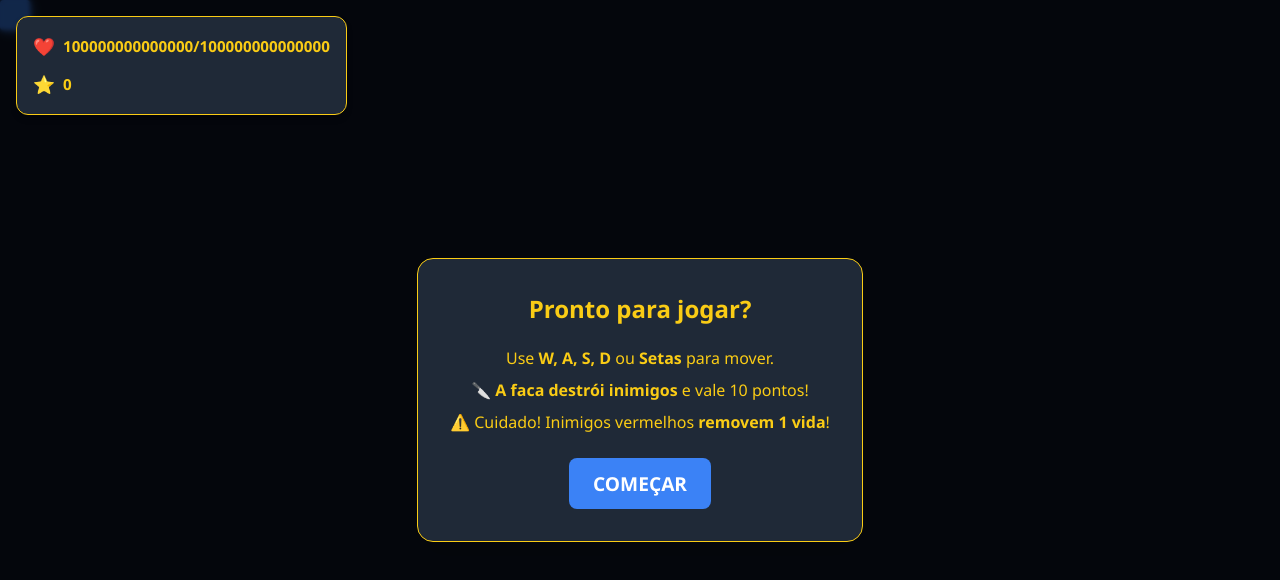
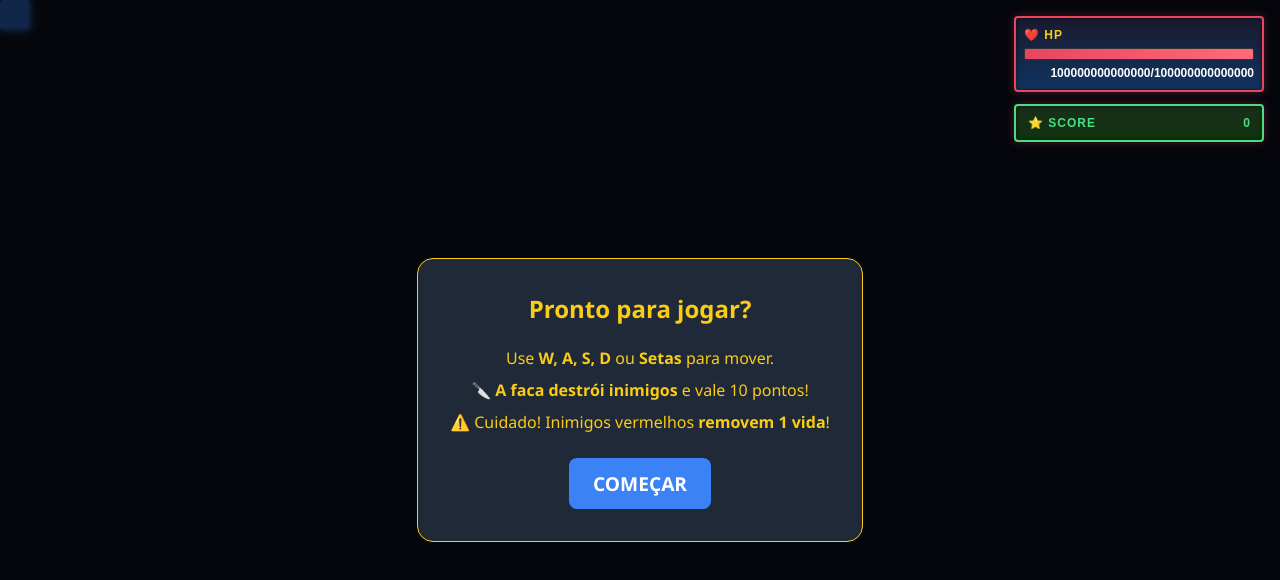
Before and after one commit to MViniciusCoffe/jogo-serverless, a React (Vite) app: page / in a window 1280 px wide. Shown: the top 580 px of the page. Built offline with nearby package versions, Linux system fonts and the light colour scheme; the HTML template or start-up script is replaced by a standard one.

Commit message:
refactor: redesign `HUD`

```diff
--- a/src/App.css
+++ b/src/App.css
@@ -30,52 +30,109 @@
   overflow: hidden;
 }
 
-/* HUD - Menu no canto superior esquerdo */
+/* HUD - Menu no canto superior direito (Terraria style) */
 .game-hud {
   position: absolute;
   top: 1rem;
-  left: 1rem;
+  right: 1rem;
   z-index: 100;
-  background: var(--bg-card);
-  padding: 1rem;
-  border-radius: 0.75rem;
-  box-shadow: 0 4px 6px -1px rgba(0, 0, 0, 0.3);
-  border: 1px solid var(--text-main);
-}
-
-.hud-content {
   display: flex;
   flex-direction: column;
   gap: 0.75rem;
-  min-width: 120px;
+  min-width: 250px;
 }
 
-.hud-stat {
-  display: flex;
-  align-items: center;
-  gap: 0.5rem;
-  font-size: 0.95rem;
+.hud-bar {
+  background: linear-gradient(180deg, #1a1a2e 0%, #0f3460 100%);
+  border: 2px solid #e94560;
+  border-radius: 4px;
+  padding: 0.5rem;
+  box-shadow:
+    0 0 10px rgba(233, 69, 96, 0.3),
+    inset 0 0 5px rgba(0, 0, 0, 0.5);
+  font-family: 'Arial', sans-serif;
+}
+
+.hud-label {
+  font-size: 0.75rem;
+  font-weight: bold;
+  color: #facc15;
+  text-transform: uppercase;
+  letter-spacing: 1px;
+  margin-bottom: 0.25rem;
+}
+
+.hud-fill {
+  width: 100%;
+  height: 12px;
+  background: #000;
+  border: 1px solid #333;
+  border-radius: 2px;
+  overflow: hidden;
+  margin-bottom: 0.25rem;
+}
+
+.hud-bar-fill {
+  height: 100%;
+  background: linear-gradient(90deg, #e94560, #ff6b7a);
+  box-shadow: 0 0 5px rgba(233, 69, 96, 0.8);
+  transition: width 0.1s ease-in-out;
+}
+
+.health-fill {
+  background: linear-gradient(90deg, #e94560, #ff6b7a);
+}
+
+.hud-value {
+  font-size: 0.75rem;
+  color: #fff;
+  text-align: right;
   font-weight: bold;
 }
 
-.hud-label {
-  font-size: 1.1rem;
+.score-bar {
+  background: linear-gradient(180deg, #1a2e1a 0%, #0f3410 100%);
+  border: 2px solid #4ade80;
+  display: flex;
+  justify-content: space-between;
+  align-items: center;
+  padding: 0.5rem 0.75rem;
 }
 
-.hud-button {
-  background: var(--player-color);
-  color: white;
-  border: none;
-  padding: 0.5rem 0.75rem;
-  border-radius: 0.5rem;
-  cursor: pointer;
-  font-size: 0.9rem;
-  font-weight: bold;
-  transition: opacity 0.2s;
+.score-bar .hud-label {
+  color: #4ade80;
+  margin-bottom: 0;
 }
 
-.hud-button:hover {
-  opacity: 0.85;
+.score-bar .hud-value {
+  text-align: left;
+  color: #4ade80;
+}
+
+.hud-pause-btn {
+  background: linear-gradient(180deg, #2563eb 0%, #1d4ed8 100%);
+  border: 2px solid #60a5fa;
+  color: white;
+  padding: 0.5rem 1rem;
+  border-radius: 4px;
+  cursor: pointer;
+  font-size: 0.8rem;
+  font-weight: bold;
+  text-transform: uppercase;
+  letter-spacing: 0.5px;
+  transition: all 0.2s;
+  box-shadow: 0 0 8px rgba(96, 165, 250, 0.4);
+}
+
+.hud-pause-btn:hover {
+  box-shadow:
+    0 0 12px rgba(96, 165, 250, 0.8),
+    inset 0 0 5px rgba(96, 165, 250, 0.3);
+  transform: translateY(-2px);
+}
+
+.hud-pause-btn:active {
+  transform: translateY(0);
 }
 
 /* Arena do Jogo */
--- a/src/components/GameHUD.jsx
+++ b/src/components/GameHUD.jsx
@@ -3,23 +3,29 @@ import React from 'react';
 export const GameHUD = ({ score, health, maxHealth, gameActive, onPause }) => {
   return (
     <div className="game-hud">
-      <div className="hud-content">
-        <div className="hud-stat">
-          <span className="hud-label">❤️</span>
-          <span>
-            {health}/{maxHealth}
-          </span>
+      <div className="hud-bar health-bar">
+        <div className="hud-label">❤️ HP</div>
+        <div className="hud-fill">
+          <div
+            className="hud-bar-fill health-fill"
+            style={{ width: `${(health / maxHealth) * 100}%` }}
+          />
         </div>
-        <div className="hud-stat">
-          <span className="hud-label">⭐</span>
-          <span>{score}</span>
+        <div className="hud-value">
+          {Math.floor(health)}/{maxHealth}
         </div>
-        {gameActive && (
-          <button onClick={onPause} className="hud-button">
-            ⏸️ P
-          </button>
-        )}
       </div>
+
+      <div className="hud-bar score-bar">
+        <div className="hud-label">⭐ SCORE</div>
+        <div className="hud-value">{score}</div>
+      </div>
+
+      {gameActive && (
+        <button onClick={onPause} className="hud-pause-btn">
+          ⏸️ PAUSE (P)
+        </button>
+      )}
     </div>
   );
 };
```
